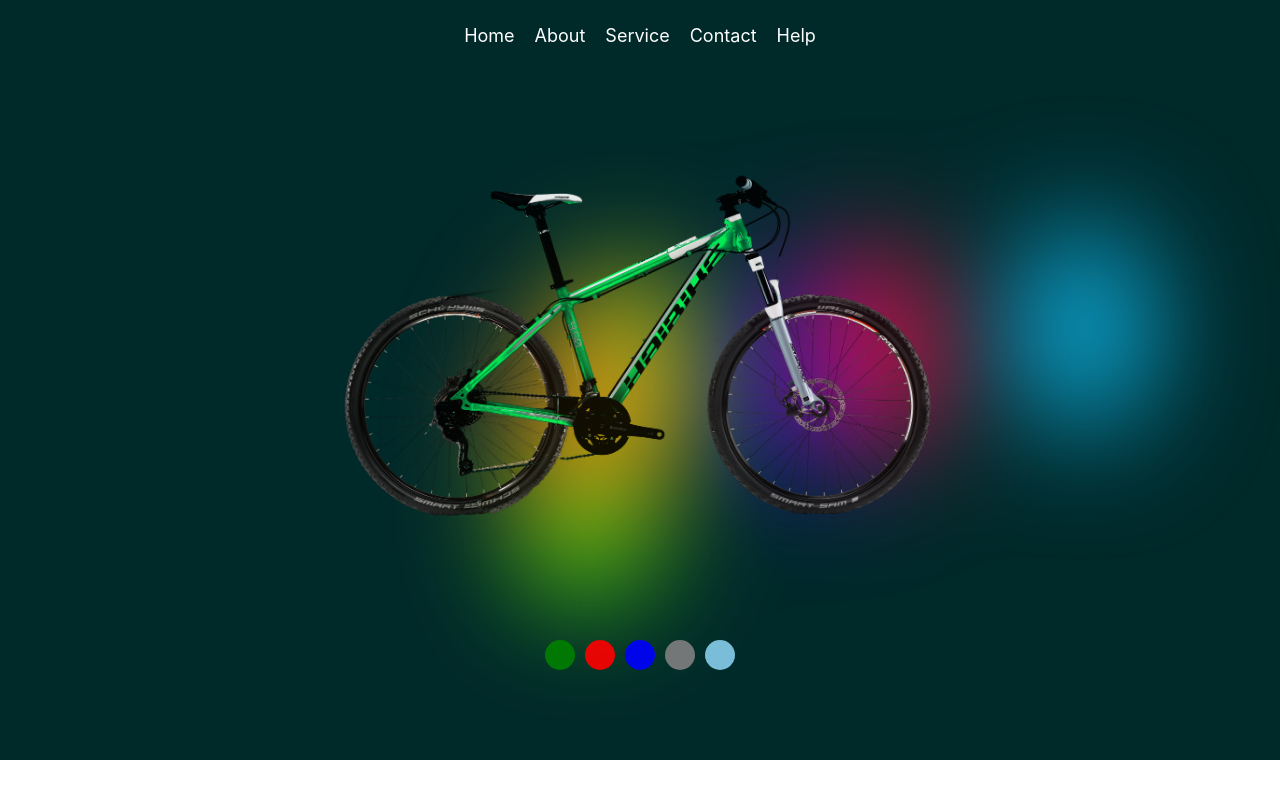
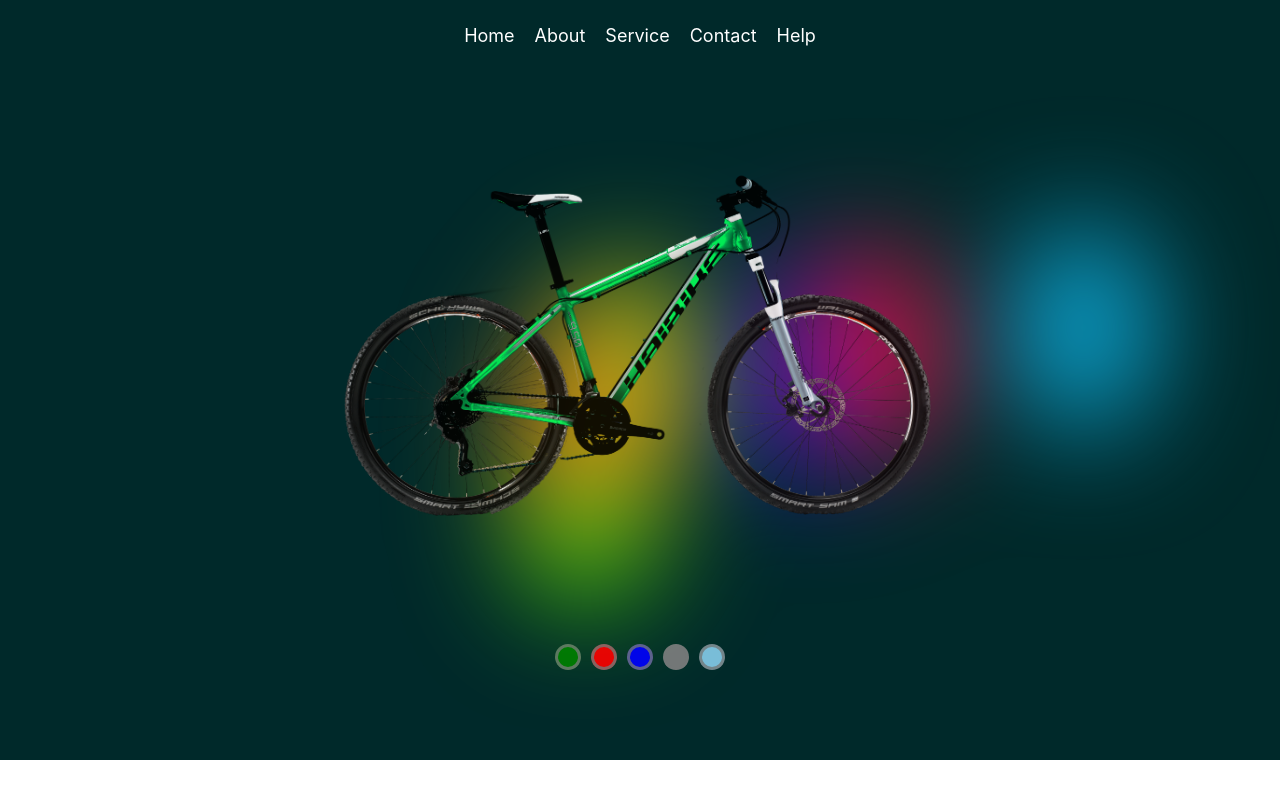
Before and after one commit to iamjuu/Cycle-animation-webite--reactjs, a React (Create React App) app: page / in a window 1280 px wide. Built offline with nearby package versions, Linux system fonts and the light colour scheme.

Commit message:
clear some bugs color btn

```diff
--- a/src/components/Button/ButtonStyle.js
+++ b/src/components/Button/ButtonStyle.js
@@ -1,12 +1,17 @@
 import styled from 'styled-components';
 
-
- export const Div = styled.div`
+export const Div = styled.div`
   background-color: ${(props) => props.bgColor || 'gray'};
-  color:transparent;
+  color: transparent;
   /* padding: 20px; */
-  width: 30px;
-  height: 30px;
+  width: 20px;
+  height: 20px;
   margin: 10px 0;
   border-radius: 50%;
+  transition: transform 0.2s ease-in-out;
+  border: 3px solid rgba(128, 128, 128, ${props => props.borderOpacity || 0.8});
+  &:hover {
+    transform: scale(1.3);
+    cursor: pointer;
+  }
 `;
--- a/src/components/Caroseal/Carosesal.js
+++ /dev/null
@@ -1,22 +0,0 @@
-import React from 'react';
-import { MDBCarousel, MDBCarouselItem } from 'mdb-react-ui-kit';
-
-const Caroseal = () => {
-  return (
-    <MDBCarousel>
-      <MDBCarouselItem itemId={1}>
-        <img src='https://mdbootstrap.com/img/Photos/Slides/img%20(15).jpg' className='d-block w-100' alt='...' />
-      </MDBCarouselItem>
-
-      <MDBCarouselItem itemId={2}>
-        <img src='https://mdbootstrap.com/img/Photos/Slides/img%20(22).jpg' className='d-block w-100' alt='...' />
-      </MDBCarouselItem>
-
-      <MDBCarouselItem itemId={3}>
-        <img src='https://mdbootstrap.com/img/Photos/Slides/img%20(23).jpg' className='d-block w-100' alt='...' />
-      </MDBCarouselItem>
-    </MDBCarousel>
-  );
-}
-
-export default Caroseal;
--- a/src/pages/Home/Home.js
+++ b/src/pages/Home/Home.js
@@ -3,13 +3,11 @@ import Navbar from "../../components/navbar/Navbar/Navbar";
 import Card from "../../components/Card/Card";
 import { Container } from "../Home/Homestyle";
 import Cycle from '../../components/Cycle/Cycle'
-import Caroseal from '../../components/Caroseal/Carosesal'
 const Home = () => {
   return (
     <div>
       <Container>
         <Navbar />
-        {/* <Caroseal/> */}
       <Card />
 <Cycle/>
       </Container>
```
Also changed, not shown: src/components/Caroseal/CorosealStyle.js (deleted).
